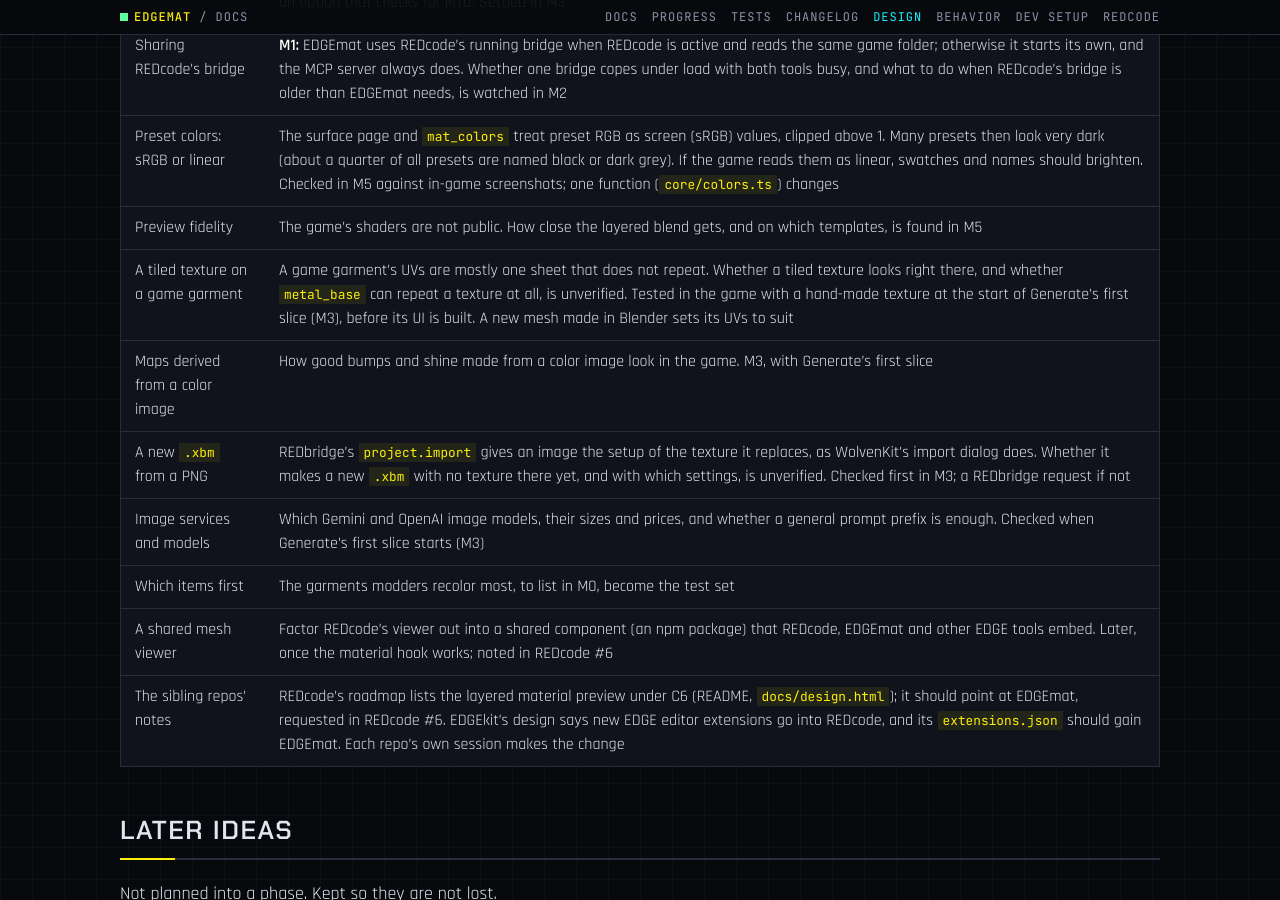
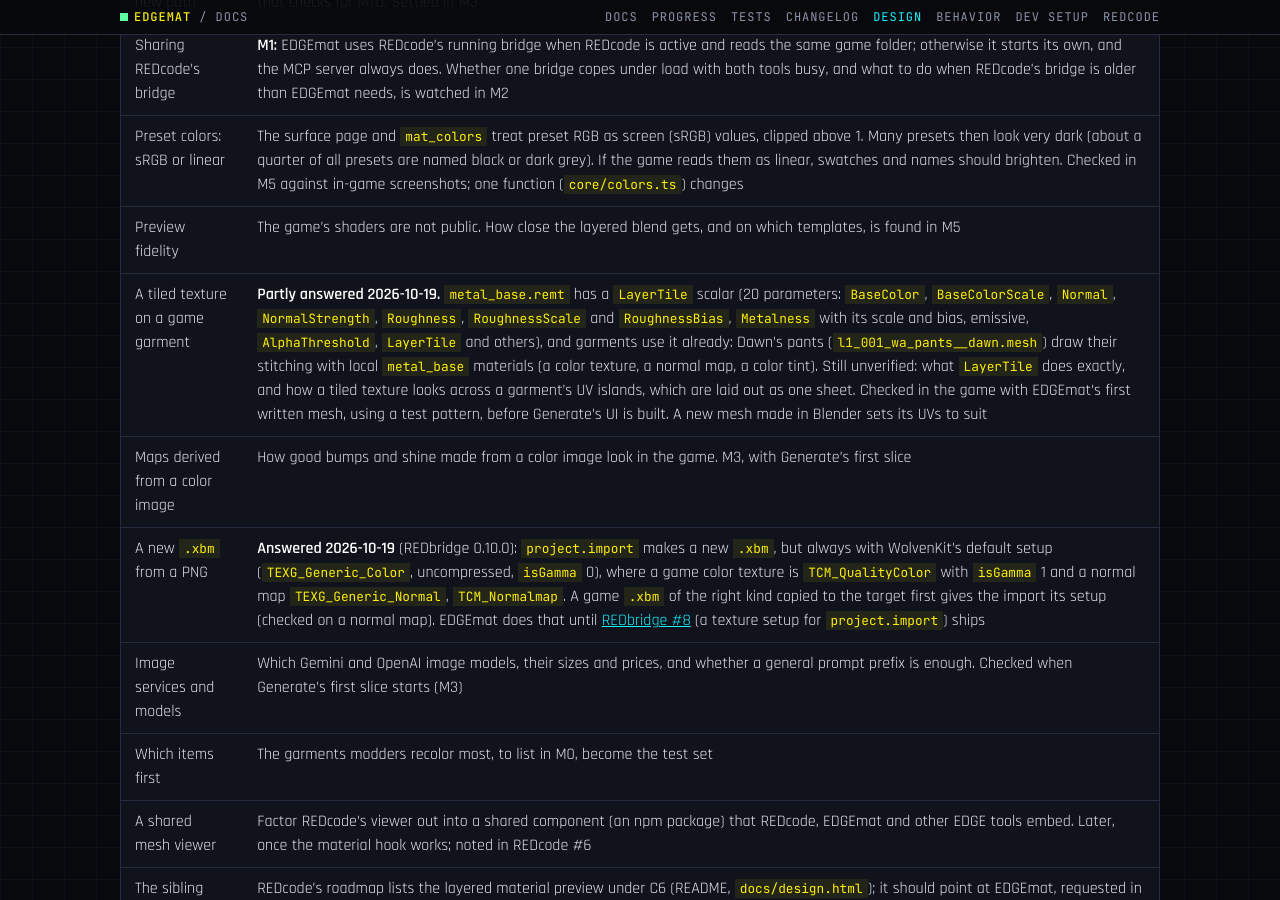
Before and after one commit to Edgemodders/EDGEmat, a Jekyll site: the page built from docs/design.md, in a window 1280 px wide and 900 px high, scrolled down 16337 px. Built offline with Jekyll 4.4.1, drawn with Linux system fonts in a browser that asks for light colours; our own code applies the rules of GitHub Pages for plain Markdown files.

Commit message:
Docs: Generate's two early checks; REDbridge #8 filed
A new .xbm imports from a PNG but with WolvenKit's default setup; a game
texture of the right kind copied to the target first fixes it. metal_base.remt
has LayerTile and garments already use it.

Co-Authored-By: Claude Opus 5.5 <noreply@anthropic.com>

```diff
--- a/docs/design.md
+++ b/docs/design.md
@@ -308,9 +308,9 @@ Phases are M0 to M7. **Unverified:** that no other EDGE repo uses M. Each ends w
 | Sharing REDcode's bridge | **M1:** EDGEmat uses REDcode's running bridge when REDcode is active and reads the same game folder; otherwise it starts its own, and the MCP server always does. Whether one bridge copes under load with both tools busy, and what to do when REDcode's bridge is older than EDGEmat needs, is watched in M2 |
 | Preset colors: sRGB or linear | The surface page and `mat_colors` treat preset RGB as screen (sRGB) values, clipped above 1. Many presets then look very dark (about a quarter of all presets are named black or dark grey). If the game reads them as linear, swatches and names should brighten. Checked in M5 against in-game screenshots; one function (`core/colors.ts`) changes |
 | Preview fidelity | The game's shaders are not public. How close the layered blend gets, and on which templates, is found in M5 |
-| A tiled texture on a game garment | A game garment's UVs are mostly one sheet that does not repeat. Whether a tiled texture looks right there, and whether `metal_base` can repeat a texture at all, is unverified. Tested in the game with a hand-made texture at the start of Generate's first slice (M3), before its UI is built. A new mesh made in Blender sets its UVs to suit |
+| A tiled texture on a game garment | **Partly answered 2026-10-19.** `metal_base.remt` has a `LayerTile` scalar (20 parameters: `BaseColor`, `BaseColorScale`, `Normal`, `NormalStrength`, `Roughness`, `RoughnessScale` and `RoughnessBias`, `Metalness` with its scale and bias, emissive, `AlphaThreshold`, `LayerTile` and others), and garments use it already: Dawn's pants (`l1_001_wa_pants__dawn.mesh`) draw their stitching with local `metal_base` materials (a color texture, a normal map, a color tint). Still unverified: what `LayerTile` does exactly, and how a tiled texture looks across a garment's UV islands, which are laid out as one sheet. Checked in the game with EDGEmat's first written mesh, using a test pattern, before Generate's UI is built. A new mesh made in Blender sets its UVs to suit |
 | Maps derived from a color image | How good bumps and shine made from a color image look in the game. M3, with Generate's first slice |
-| A new `.xbm` from a PNG | REDbridge's `project.import` gives an image the setup of the texture it replaces, as WolvenKit's import dialog does. Whether it makes a new `.xbm` with no texture there yet, and with which settings, is unverified. Checked first in M3; a REDbridge request if not |
+| A new `.xbm` from a PNG | **Answered 2026-10-19** (REDbridge 0.10.0): `project.import` makes a new `.xbm`, but always with WolvenKit's default setup (`TEXG_Generic_Color`, uncompressed, `isGamma` 0), where a game color texture is `TCM_QualityColor` with `isGamma` 1 and a normal map `TEXG_Generic_Normal`, `TCM_Normalmap`. A game `.xbm` of the right kind copied to the target first gives the import its setup (checked on a normal map). EDGEmat does that until [REDbridge #8](https://github.com/Edgemodders/REDbridge/issues/8) (a texture setup for `project.import`) ships |
 | Image services and models | Which Gemini and OpenAI image models, their sizes and prices, and whether a general prompt prefix is enough. Checked when Generate's first slice starts (M3) |
 | Which items first | The garments modders recolor most, to list in M0, become the test set |
 | A shared mesh viewer | Factor REDcode's viewer out into a shared component (an npm package) that REDcode, EDGEmat and other EDGE tools embed. Later, once the material hook works; noted in REDcode #6 |
```
Also changed, not shown: CLAUDE.md (+1 -1 lines), docs/progress.md (+3 -1 lines).
